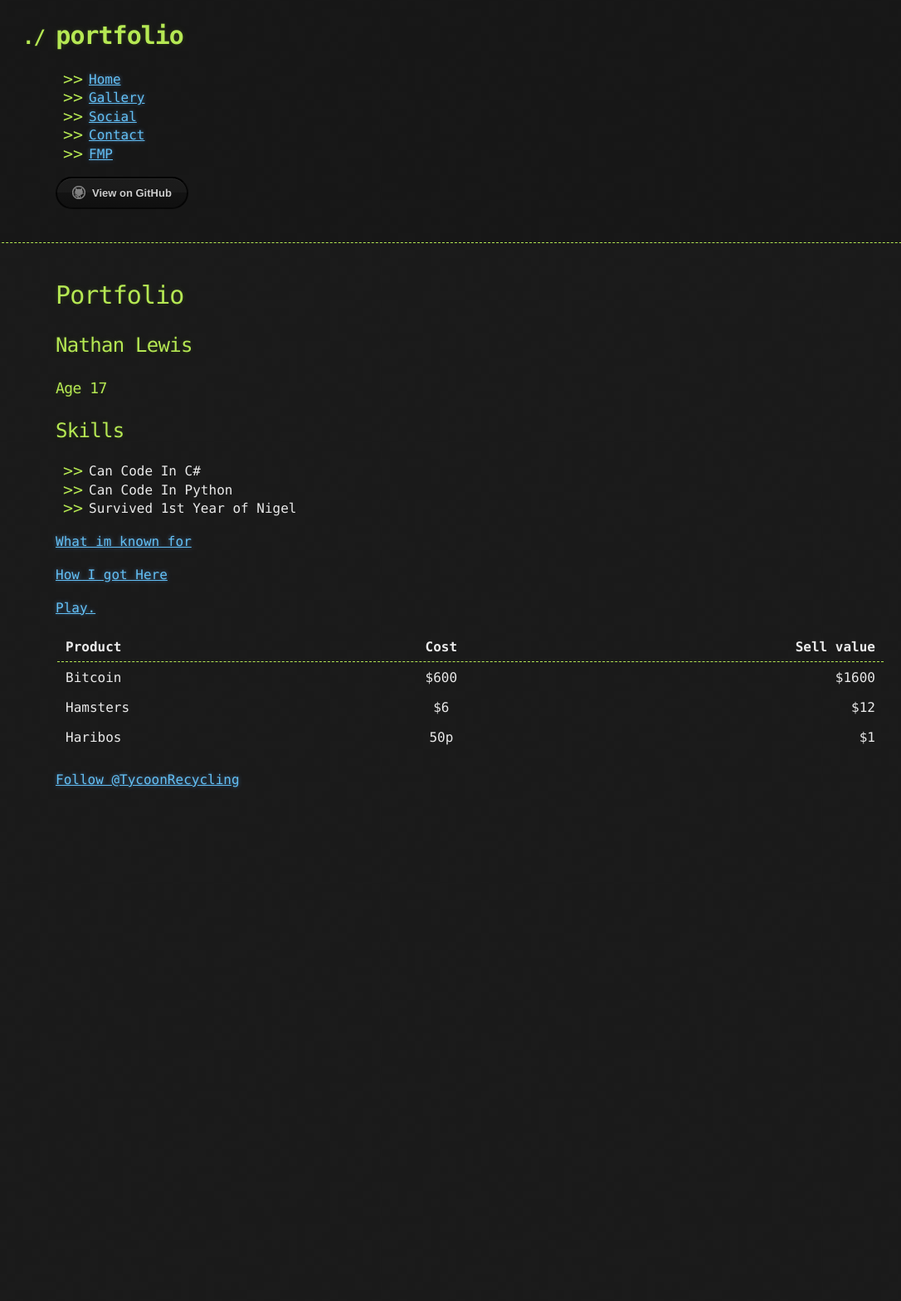
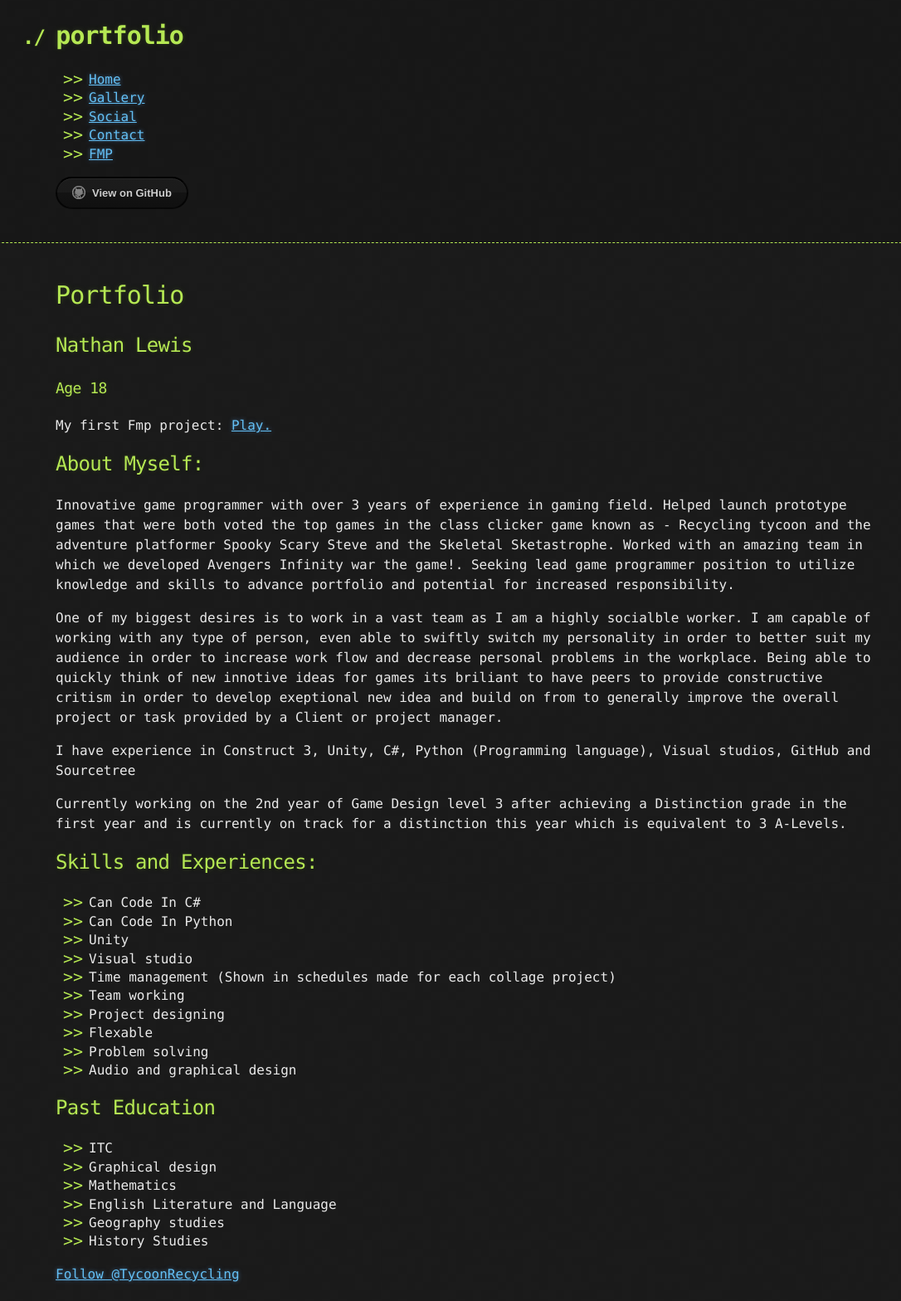
Before and after one commit to NathanLewis298/portfolio, a Jekyll site: the page built from index.md, in a window 1280 px wide. Shown: the whole page at 83% size, without its empty margins (73-1159 px from the left). Built offline with Jekyll 4.4.1, drawn with Linux system fonts in a browser that asks for light colours; our own code applies the rules of GitHub Pages for plain Markdown files; comment, search, counter and statistics services are not loaded; the repository's description, which GitHub fills in, is left out; before the commit the page ends 972 px from its top, so only the background shows below that.

Commit message:
Update index.md

```diff
--- a/index.md
+++ b/index.md
@@ -1,23 +1,37 @@
 # Portfolio
 ## Nathan Lewis
-### Age 17
+### Age 18
+
+My first Fmp project: <a href="Game.html"> Play.</a>
+
+## About Myself:
+
+Innovative game programmer with over 3 years of experience in gaming field. Helped launch prototype games that were both voted the top games in the class clicker game known as - Recycling tycoon and the adventure platformer Spooky Scary Steve and the Skeletal Sketastrophe. Worked with an amazing team in which we developed Avengers Infinity war the game!. Seeking lead game programmer position to utilize knowledge and skills to advance portfolio and potential for increased responsibility.
+
+One of my biggest desires is to work in a vast team as I am a highly socialble worker. I am capable of working with any type of person, even able to swiftly switch my personality in order to better suit my audience in order to increase work flow and decrease personal problems in the workplace. Being able to quickly think of new innotive ideas for games its briliant to have peers to provide constructive critism in order to develop exeptional new idea and build on from to generally improve the overall project or task provided by a Client or project manager.
+
+I have experience in Construct 3, Unity, C#, Python (Programming language), Visual studios, GitHub and Sourcetree
+
+Currently working on the 2nd year of Game Design level 3 after achieving a Distinction grade in the first year and is currently on track for a distinction this year which is equivalent to 3 A-Levels.
 
 
-## Skills
+
+## Skills and Experiences:
 - Can Code In C#
 - Can Code In Python
-- Survived 1st Year of Nigel
+- Unity
+- Visual studio
+- Time management (Shown in schedules made for each collage project)
+- Team working
+- Project designing
+- Flexable
+- Problem solving
+- Audio and graphical design
 
-[What im known for](https://www.youtube.com/watch?v=FveF-we6lcE)
-
-
-[How I got Here](https://www.youtube.com/watch?v=3CiZnbTB7tQ)
-
-<a href="Game.html"> Play.</a>
-
-
-| Product       | Cost          | Sell value|
-| ------------- |:-------------:| ---------:|
-| Bitcoin       | $600          | $1600     |
-| Hamsters      | $6            |   $12     |
-| Haribos       | 50p           |    $1     |
+## Past Education
+- ITC
+- Graphical design
+- Mathematics
+- English Literature and Language
+- Geography studies
+- History Studies
```
